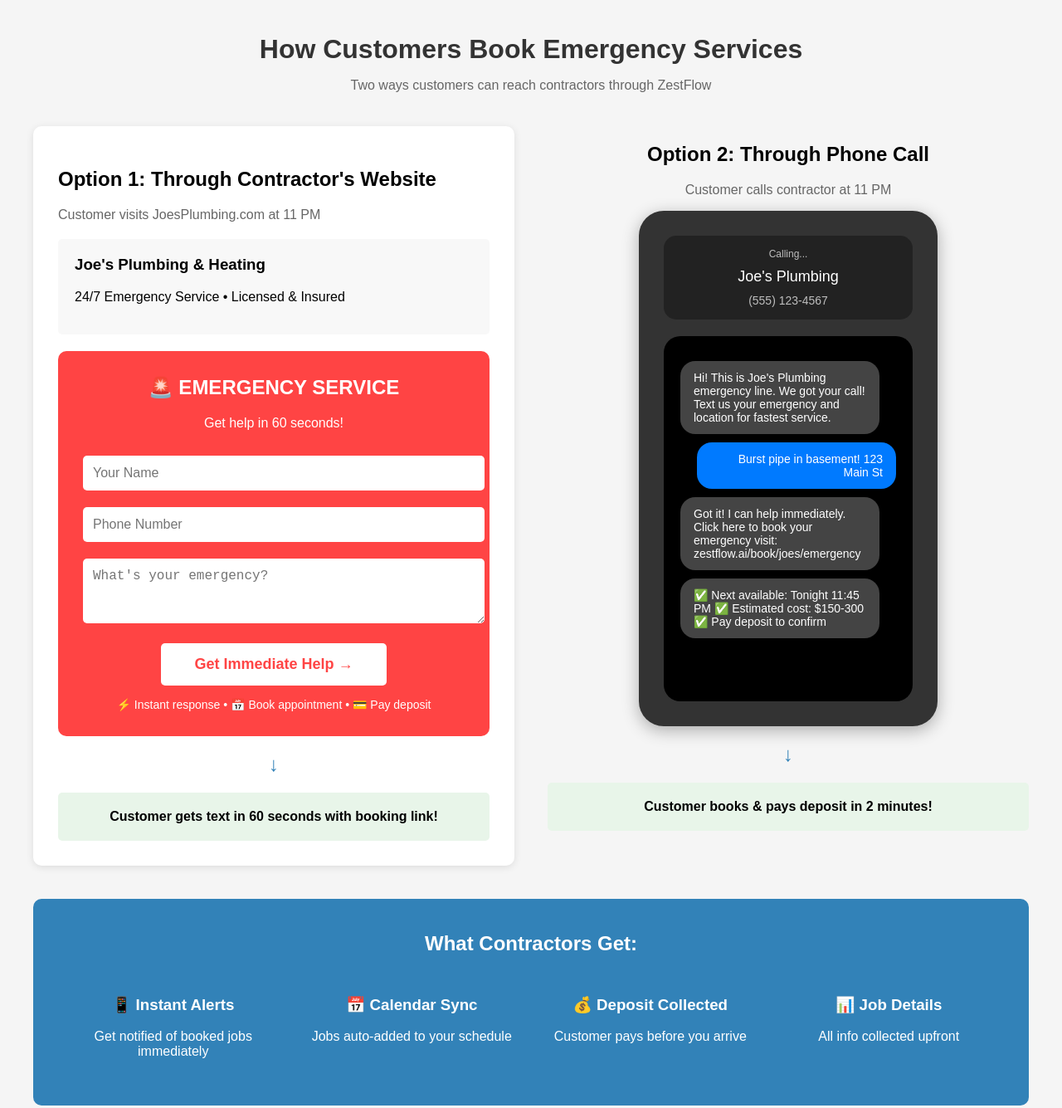
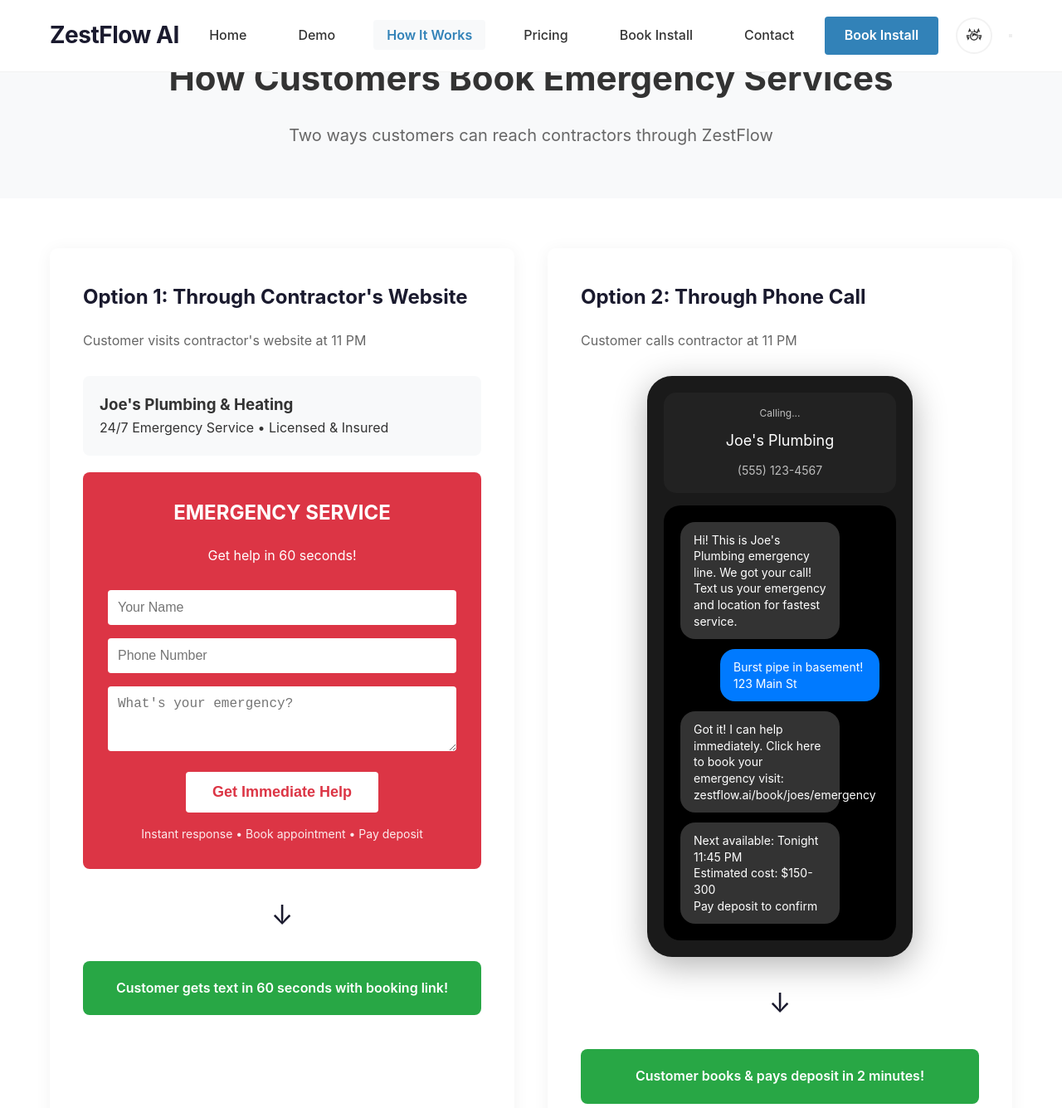
Before and after one commit to WeberG619/zestflowai, a plain HTML site: page widget-demo.html in a window 1280 px wide. Shown: the top 1335 px of the page at 83% size. Drawn offline with Linux system fonts and the light colour scheme.

Commit message:
Clean up widget demo page - removed emojis, added proper header/nav, consistent styling with main site

```diff
--- a/widget-demo.html
+++ b/widget-demo.html
@@ -3,164 +3,272 @@
 <head>
     <meta charset="UTF-8">
     <meta name="viewport" content="width=device-width, initial-scale=1.0">
-    <title>ZestFlow Widget Demo - How Customers Book</title>
+    <title>How It Works - ZestFlow AI</title>
+    <meta name="description" content="See how customers book emergency services through contractor websites and phones with ZestFlow AI's automated booking system.">
+
+    <!-- Favicon -->
+    <link rel="icon" type="image/svg+xml" href="/favicon.svg">
+    <link rel="shortcut icon" href="/favicon.ico">
+
+    <link rel="stylesheet" href="/consistent-styles.css">
     <style>
-        body {
-            font-family: Arial, sans-serif;
-            max-width: 1200px;
-            margin: 0 auto;
-            padding: 20px;
-            background: #f5f5f5;
+        /* Page-specific styles */
+        .demo-hero {
+            background: var(--bg-section);
+            padding: 60px 0;
+            text-align: center;
         }
+
+        .demo-hero h1 {
+            font-size: 42px;
+            color: var(--text-dark);
+            margin-bottom: 20px;
+        }
+
         .demo-container {
             display: grid;
             grid-template-columns: 1fr 1fr;
             gap: 40px;
-            margin-top: 40px;
+            margin: 60px 0;
         }
+
+        .demo-box {
+            background: white;
+            padding: 40px;
+            border-radius: 10px;
+            box-shadow: 0 2px 20px rgba(0, 0, 0, 0.05);
+        }
+
+        .demo-box h2 {
+            color: var(--primary);
+            margin-bottom: 20px;
+        }
+
         .contractor-site {
-            background: white;
-            padding: 30px;
-            border-radius: 10px;
-            box-shadow: 0 2px 10px rgba(0,0,0,0.1);
+            background: #f8f9fa;
+            padding: 20px;
+            border-radius: 8px;
+            margin: 20px 0;
         }
-        .phone-demo {
-            background: #333;
-            padding: 30px;
-            border-radius: 30px;
-            box-shadow: 0 5px 20px rgba(0,0,0,0.3);
-            max-width: 300px;
-            margin: 0 auto;
-        }
-        h1 {
-            text-align: center;
-            color: #333;
-            margin-bottom: 10px;
-        }
-        .subtitle {
-            text-align: center;
-            color: #666;
-            margin-bottom: 40px;
-        }
+
         .emergency-widget {
-            background: #ff4444;
+            background: #dc3545;
             color: white;
             padding: 30px;
-            border-radius: 10px;
+            border-radius: 8px;
             text-align: center;
             margin: 20px 0;
         }
+
         .emergency-widget h3 {
-            margin: 0 0 20px 0;
             font-size: 24px;
+            margin-bottom: 20px;
         }
-        .emergency-widget input, .emergency-widget textarea {
+
+        .emergency-widget input,
+        .emergency-widget textarea {
             width: 100%;
             padding: 12px;
-            margin: 10px 0;
+            margin: 8px 0;
             border: none;
-            border-radius: 5px;
+            border-radius: 4px;
             font-size: 16px;
         }
+
         .emergency-widget button {
             background: white;
-            color: #ff4444;
-            padding: 15px 40px;
+            color: #dc3545;
+            padding: 14px 32px;
             border: none;
-            border-radius: 5px;
+            border-radius: 4px;
             font-size: 18px;
-            font-weight: bold;
+            font-weight: 600;
             cursor: pointer;
             margin-top: 10px;
+            transition: all 0.3s;
         }
-        .sms-conversation {
+
+        .emergency-widget button:hover {
+            transform: translateY(-2px);
+            box-shadow: 0 5px 15px rgba(0,0,0,0.2);
+        }
+
+        .phone-mockup {
+            background: #1a1a1a;
+            border-radius: 30px;
+            padding: 20px;
+            max-width: 320px;
+            margin: 0 auto;
+            box-shadow: 0 10px 40px rgba(0,0,0,0.3);
+        }
+
+        .phone-screen {
             background: black;
+            border-radius: 20px;
             padding: 20px;
-            border-radius: 20px;
-            height: 400px;
-            overflow-y: auto;
+            min-height: 400px;
         }
+
+        .sms-thread {
+            display: flex;
+            flex-direction: column;
+            gap: 12px;
+        }
+
         .sms {
-            margin: 10px 0;
             padding: 12px 16px;
             border-radius: 18px;
             max-width: 80%;
             font-size: 14px;
+            line-height: 1.4;
         }
+
         .sms-received {
-            background: #444;
+            background: #333;
             color: white;
-            margin-right: auto;
+            align-self: flex-start;
         }
+
         .sms-sent {
             background: #007AFF;
             color: white;
-            margin-left: auto;
-            text-align: right;
+            align-self: flex-end;
         }
+
         .flow-arrow {
             text-align: center;
-            font-size: 24px;
-            color: #3282b8;
-            margin: 20px 0;
+            font-size: 32px;
+            color: var(--primary);
+            margin: 30px 0;
         }
+
+        .result-box {
+            background: #28a745;
+            color: white;
+            padding: 20px;
+            border-radius: 8px;
+            text-align: center;
+            font-weight: 600;
+        }
+
+        .benefits-section {
+            background: var(--primary);
+            color: white;
+            padding: 60px 0;
+            margin-top: 60px;
+        }
+
+        .benefits-grid {
+            display: grid;
+            grid-template-columns: repeat(4, 1fr);
+            gap: 40px;
+            margin-top: 40px;
+        }
+
+        .benefit-item {
+            text-align: center;
+        }
+
+        .benefit-item h3 {
+            font-size: 20px;
+            margin-bottom: 10px;
+        }
+
         @media (max-width: 768px) {
             .demo-container {
                 grid-template-columns: 1fr;
+            }
+
+            .benefits-grid {
+                grid-template-columns: 1fr 1fr;
+                gap: 30px;
             }
         }
     </style>
 </head>
 <body>
+    <header id="mainHeader">
+        <nav class="container">
+            <a href="/" class="logo">ZestFlow AI</a>
+            <ul class="nav-links">
+                <li><a href="/">Home</a></li>
+                <li><a href="/demo">Demo</a></li>
+                <li><a href="/widget-demo.html" class="active">How It Works</a></li>
+                <li><a href="/pricing.html">Pricing</a></li>
+                <li><a href="/book-install">Book Install</a></li>
+                <li><a href="/contact.html">Contact</a></li>
+            </ul>
+            <a href="/book-install" class="contact-btn">Book Install</a>
+            <button class="theme-toggle" id="theme-toggle" aria-label="Toggle dark mode">
+                <svg class="sun-icon" viewBox="0 0 24 24" xmlns="http://www.w3.org/2000/svg">
+                    <path d="M12 17.5C9.5 17.5 7.5 15.5 7.5 13S9.5 8.5 12 8.5 16.5 10.5 16.5 13 14.5 17.5 12 17.5M12 7C8.7 7 6 9.7 6 13S8.7 19 12 19 18 16.3 18 13 15.3 7 12 7M12 2L14.4 6.4L19 5.7L15.8 9.2L17.3 13.6L12.9 11.1L8.6 13.7L10 9.2L6.8 5.6L11.5 6.3L12 2M3.3 7L7.8 5.5L5.5 1M18.5 1L16.2 5.5L20.7 7M1 13H5.5V11H1M18.5 11V13H23V11M3.3 19L5.6 14.5L1 13M23 13L18.4 14.5L20.7 19"/>
+                </svg>
+                <svg class="moon-icon" viewBox="0 0 24 24" xmlns="http://www.w3.org/2000/svg">
+                    <path d="M17.75,4.09L15.22,6.03L16.13,9.09L13.5,7.28L10.87,9.09L11.78,6.03L9.25,4.09L12.44,4L13.5,1L14.56,4L17.75,4.09M21.25,11L19.61,12.25L20.2,14.23L18.5,13.06L16.8,14.23L17.39,12.25L15.75,11L17.81,10.95L18.5,9L19.19,10.95L21.25,11M18.97,15.95C19.8,15.87 20.69,17.05 20.16,17.8C19.84,18.25 19.5,18.67 19.08,19.07C15.17,23 8.84,23 4.94,19.07C1.03,15.17 1.03,8.83 4.94,4.93C5.34,4.53 5.76,4.17 6.21,3.85C6.96,3.32 8.14,4.21 8.06,5.04C7.79,7.9 8.75,10.87 10.95,13.06C13.14,15.26 16.1,16.22 18.97,15.95M17.33,17.97C14.5,17.81 11.7,16.64 9.53,14.5C7.36,12.31 6.2,9.5 6.04,6.68C3.23,9.82 3.34,14.64 6.35,17.66C9.37,20.67 14.19,20.78 17.33,17.97Z"/>
+                </svg>
+            </button>
+            <button class="mobile-menu-toggle">
+                <span></span>
+                <span></span>
+                <span></span>
+            </button>
+        </nav>
+    </header>
+
+    <section class="demo-hero">
+        <div class="container">
             <h1>How Customers Book Emergency Services</h1>
-    <p class="subtitle">Two ways customers can reach contractors through ZestFlow</p>
+            <p style="font-size: 20px; color: #666;">Two ways customers can reach contractors through ZestFlow</p>
+        </div>
+    </section>
 
+    <section class="container">
         <div class="demo-container">
-        <!-- Website Form Demo -->
+            <!-- Website Widget Demo -->
+            <div class="demo-box">
+                <h2>Option 1: Through Contractor's Website</h2>
+                <p style="color: #666; margin-bottom: 30px;">Customer visits contractor's website at 11 PM</p>
+
                 <div class="contractor-site">
-            <h2>Option 1: Through Contractor's Website</h2>
-            <p style="color: #666;">Customer visits JoesPlumbing.com at 11 PM</p>
-
-            <div style="background: #f8f8f8; padding: 20px; border-radius: 5px; margin: 20px 0;">
                     <h3 style="margin-top: 0;">Joe's Plumbing & Heating</h3>
                     <p>24/7 Emergency Service • Licensed & Insured</p>
                 </div>
 
-            <!-- ZestFlow Widget -->
                 <div class="emergency-widget">
-                <h3>🚨 EMERGENCY SERVICE</h3>
-                <p style="margin: 0 0 20px 0;">Get help in 60 seconds!</p>
-                <form>
+                    <h3>EMERGENCY SERVICE</h3>
+                    <p style="margin-bottom: 20px;">Get help in 60 seconds!</p>
+                    <form onsubmit="return false;">
                         <input type="text" placeholder="Your Name" required>
                         <input type="tel" placeholder="Phone Number" required>
                         <textarea placeholder="What's your emergency?" rows="3" required></textarea>
-                    <button type="submit">Get Immediate Help →</button>
+                        <button type="submit">Get Immediate Help</button>
                     </form>
-                <p style="margin: 15px 0 0 0; font-size: 14px;">
-                    ⚡ Instant response • 📅 Book appointment • 💳 Pay deposit
+                    <p style="margin-top: 15px; font-size: 14px; opacity: 0.9;">
+                        Instant response • Book appointment • Pay deposit
                     </p>
                 </div>
 
                 <div class="flow-arrow">↓</div>
 
-            <div style="background: #e8f5e9; padding: 20px; border-radius: 5px; text-align: center;">
-                <strong>Customer gets text in 60 seconds with booking link!</strong>
+                <div class="result-box">
+                    Customer gets text in 60 seconds with booking link!
                 </div>
             </div>
 
-        <!-- Phone Demo -->
-        <div>
-            <h2 style="text-align: center;">Option 2: Through Phone Call</h2>
-            <p style="text-align: center; color: #666;">Customer calls contractor at 11 PM</p>
+            <!-- Phone Call Demo -->
+            <div class="demo-box">
+                <h2>Option 2: Through Phone Call</h2>
+                <p style="color: #666; margin-bottom: 30px;">Customer calls contractor at 11 PM</p>
 
-            <div class="phone-demo">
-                <div style="background: #222; padding: 15px; border-radius: 15px; margin-bottom: 20px; text-align: center; color: white;">
+                <div class="phone-mockup">
+                    <div style="background: #222; padding: 15px; border-radius: 15px; margin-bottom: 15px; text-align: center; color: white;">
                         <div style="font-size: 12px; opacity: 0.7;">Calling...</div>
                         <div style="font-size: 18px; margin: 10px 0;">Joe's Plumbing</div>
                         <div style="font-size: 14px; opacity: 0.7;">(555) 123-4567</div>
                     </div>
 
-                <div class="sms-conversation">
+                    <div class="phone-screen">
+                        <div class="sms-thread">
                             <div class="sms sms-received">
                                 Hi! This is Joe's Plumbing emergency line. We got your call! Text us your emergency and location for fastest service.
                             </div>
@@ -171,41 +279,70 @@
                                 Got it! I can help immediately. Click here to book your emergency visit: zestflow.ai/book/joes/emergency
                             </div>
                             <div class="sms sms-received">
-                        ✅ Next available: Tonight 11:45 PM
-                        ✅ Estimated cost: $150-300
-                        ✅ Pay deposit to confirm
+                                Next available: Tonight 11:45 PM<br>
+                                Estimated cost: $150-300<br>
+                                Pay deposit to confirm
+                            </div>
                         </div>
                     </div>
                 </div>
 
                 <div class="flow-arrow">↓</div>
 
-            <div style="background: #e8f5e9; padding: 20px; border-radius: 5px; text-align: center; margin-top: 20px;">
-                <strong>Customer books & pays deposit in 2 minutes!</strong>
+                <div class="result-box">
+                    Customer books & pays deposit in 2 minutes!
                 </div>
             </div>
         </div>
+    </section>
 
-    <div style="background: #3282b8; color: white; padding: 40px; border-radius: 10px; margin-top: 40px; text-align: center;">
-        <h2 style="margin-top: 0;">What Contractors Get:</h2>
-        <div style="display: grid; grid-template-columns: repeat(auto-fit, minmax(200px, 1fr)); gap: 30px; margin-top: 30px;">
-            <div>
-                <h3>📱 Instant Alerts</h3>
+    <section class="benefits-section">
+        <div class="container">
+            <h2 style="text-align: center; margin-bottom: 20px;">What Contractors Get</h2>
+            <div class="benefits-grid">
+                <div class="benefit-item">
+                    <h3>Instant Alerts</h3>
                     <p>Get notified of booked jobs immediately</p>
                 </div>
-            <div>
-                <h3>📅 Calendar Sync</h3>
+                <div class="benefit-item">
+                    <h3>Calendar Sync</h3>
                     <p>Jobs auto-added to your schedule</p>
                 </div>
-            <div>
-                <h3>💰 Deposit Collected</h3>
+                <div class="benefit-item">
+                    <h3>Deposit Collected</h3>
                     <p>Customer pays before you arrive</p>
                 </div>
-            <div>
-                <h3>📊 Job Details</h3>
+                <div class="benefit-item">
+                    <h3>Job Details</h3>
                     <p>All info collected upfront</p>
                 </div>
             </div>
         </div>
+    </section>
+
+    <footer>
+        <div class="container">
+            <p>&copy; 2025 ZestFlow AI. All rights reserved. | Never miss another emergency call.</p>
+        </div>
+    </footer>
+
+    <!-- Theme toggle script -->
+    <script>
+        const themeToggle = document.getElementById('theme-toggle');
+        const html = document.documentElement;
+
+        themeToggle?.addEventListener('click', () => {
+            html.classList.toggle('dark');
+            localStorage.setItem('theme', html.classList.contains('dark') ? 'dark' : 'light');
+        });
+
+        // Mobile menu
+        const mobileMenuToggle = document.querySelector('.mobile-menu-toggle');
+        const navLinks = document.querySelector('.nav-links');
+
+        mobileMenuToggle?.addEventListener('click', function() {
+            navLinks.classList.toggle('active');
+        });
+    </script>
 </body>
 </html>
```
Lines whose indentation alone changed are shown as unchanged.
